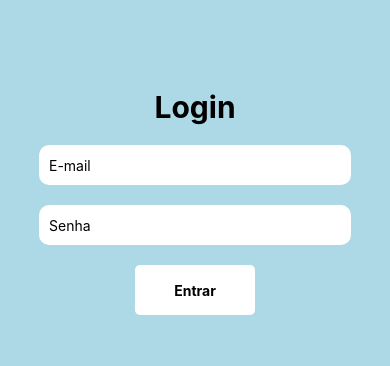
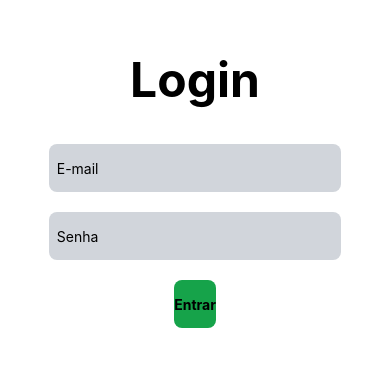
Before and after one commit to renatogomesf/curso-react-native, a React Native app: screen / in a window 390 px wide. Shown: the part 220-586 px from the top of the page. Built offline with nearby package versions, Linux system fonts and the light colour scheme.

Commit message:
MUITA COISA

```diff
--- a/App.tsx
+++ b/App.tsx
@@ -1,4 +1,6 @@
 import React from "react";
+
+import "./global.css"
 
 import { View, Text, StyleSheet } from "react-native";
 
--- a/app.json
+++ b/app.json
@@ -21,7 +21,7 @@
       }
     },
     "web": {
-      "favicon": "./assets/favicon.png"
+      "bundler": "metro"
     }
   }
 }
--- a/babel.config.js
+++ b/babel.config.js
@@ -1,6 +1,9 @@
-module.exports = function(api) {
+module.exports = function (api) {
   api.cache(true);
   return {
-    presets: ['babel-preset-expo'],
+    presets: [
+      ["babel-preset-expo", { jsxImportSource: "nativewind" }],
+      "nativewind/babel",
+    ],
   };
 };
--- /dev/null
+++ b/global.css
@@ -0,0 +1,3 @@
+@tailwind base;
+@tailwind components;
+@tailwind utilities;
--- /dev/null
+++ b/metro.config.js
@@ -0,0 +1,6 @@
+const { getDefaultConfig } = require("expo/metro-config");
+const { withNativeWind } = require('nativewind/metro');
+
+const config = getDefaultConfig(__dirname)
+
+module.exports = withNativeWind(config, { input: './global.css' })
--- /dev/null
+++ b/nativewind-env.d.ts
@@ -0,0 +1 @@
+/// <reference types="nativewind/types" />
--- a/package.json
+++ b/package.json
@@ -11,13 +11,15 @@
   "dependencies": {
     "expo": "~51.0.28",
     "expo-status-bar": "~1.12.1",
+    "nativewind": "^4.0.1",
     "react": "18.2.0",
     "react-native": "0.74.5",
-    "styled-components": "^6.1.13"
+    "react-native-reanimated": "^3.10.0"
   },
   "devDependencies": {
     "@babel/core": "^7.20.0",
     "@types/react": "~18.2.45",
+    "tailwindcss": "^3.4.14",
     "typescript": "^5.1.3"
   },
   "private": true
--- a/src/login/Login.tsx
+++ b/src/login/Login.tsx
@@ -1,22 +1,32 @@
-import { View, Text, StyleSheet, TextInput, Alert } from "react-native";
+import { View, Text, TextInput, Alert, TouchableOpacity } from "react-native";
 
-import { LoginComponent, Title, Input, ButtonLogin } from "./LoginStyle";
+import { useState } from "react";
 
 export default function Login() {
-
   function submit() {
-    console.log(`vix`);
-    Alert.alert("VIX 2")
+    setLogin("SALVEEEEEE")
   }
 
-    return (
-        <LoginComponent>
-            <Title>Login</Title>
-            <Input placeholder="E-mail" />
-            <Input placeholder="Senha" />
-            <ButtonLogin onPress={submit}>
-                <Text style={{fontWeight:"bold"}}>Entrar</Text>
-            </ButtonLogin>
-        </LoginComponent>
-    );
+  const [login, setLogin] = useState('')
+
+  return (
+    <View className="flex-1 justify-center items-center gap-5">
+      <Text className="text-5xl font-bold mb-5">Login</Text>
+      <TextInput
+        placeholder="E-mail"
+        className="bg-gray-300 w-3/4 h-12 p-2 rounded-lg"
+      />
+      <TextInput
+        placeholder="Senha"
+        className="bg-gray-300 w-3/4 h-12 p-2 rounded-lg"
+      />
+      <TouchableOpacity onPress={submit}>
+        <View className="flex items-center justify-center bg-green-600 color-white font-bold w-[310] h-12 rounded-lg">
+          <Text className="color-white font-bold">Entrar</Text>
+        </View>
+      </TouchableOpacity>
+
+      <Text className="font-bold">{login}</Text>
+    </View>
+  );
 }
--- a/src/login/LoginStyle.tsx
+++ /dev/null
@@ -1,32 +0,0 @@
-import styled from "styled-components/native";
-
-export const LoginComponent = styled.View`
-    flex: 1;
-    justify-content: center;
-    align-items: center;
-    gap: 20px;
-    background-color: lightblue;
-`;
-
-export const Title = styled.Text`
-    font-size: 30px;
-    font-weight: bold;
-`;
-
-export const Input = styled.TextInput`
-    background-color: white;
-    width: 80%;
-    height: 40px;
-    border-radius: 10px;
-    padding: 10px;
-`;
-
-export const ButtonLogin = styled.TouchableOpacity`
-    display: flex;
-    align-items: center;
-    justify-content: center;
-    background-color: white;
-    width: 120px;
-    height: 50px;
-    border-radius: 5px;
-`;
--- /dev/null
+++ b/tailwind.config.js
@@ -0,0 +1,10 @@
+/** @type {import('tailwindcss').Config} */
+module.exports = {
+    // NOTE: Update this to include the paths to all of your component files.
+    content: ["./src/**/*.{js,jsx,ts,tsx}"],
+    presets: [require("nativewind/preset")],
+    theme: {
+      extend: {},
+    },
+    plugins: [],
+  }
```
Also changed, not shown: 2 other files (tests, documents, lock files or other folders).
